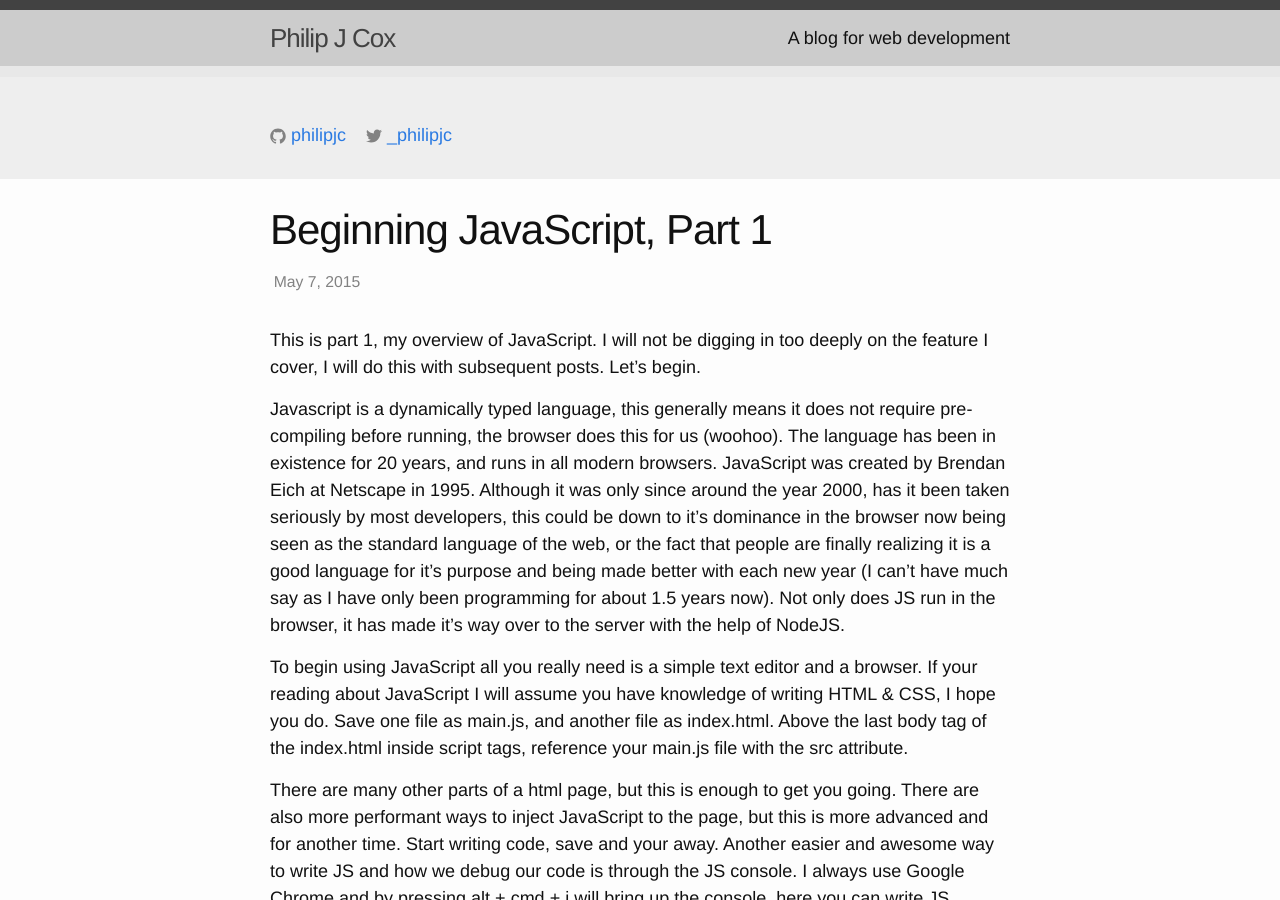
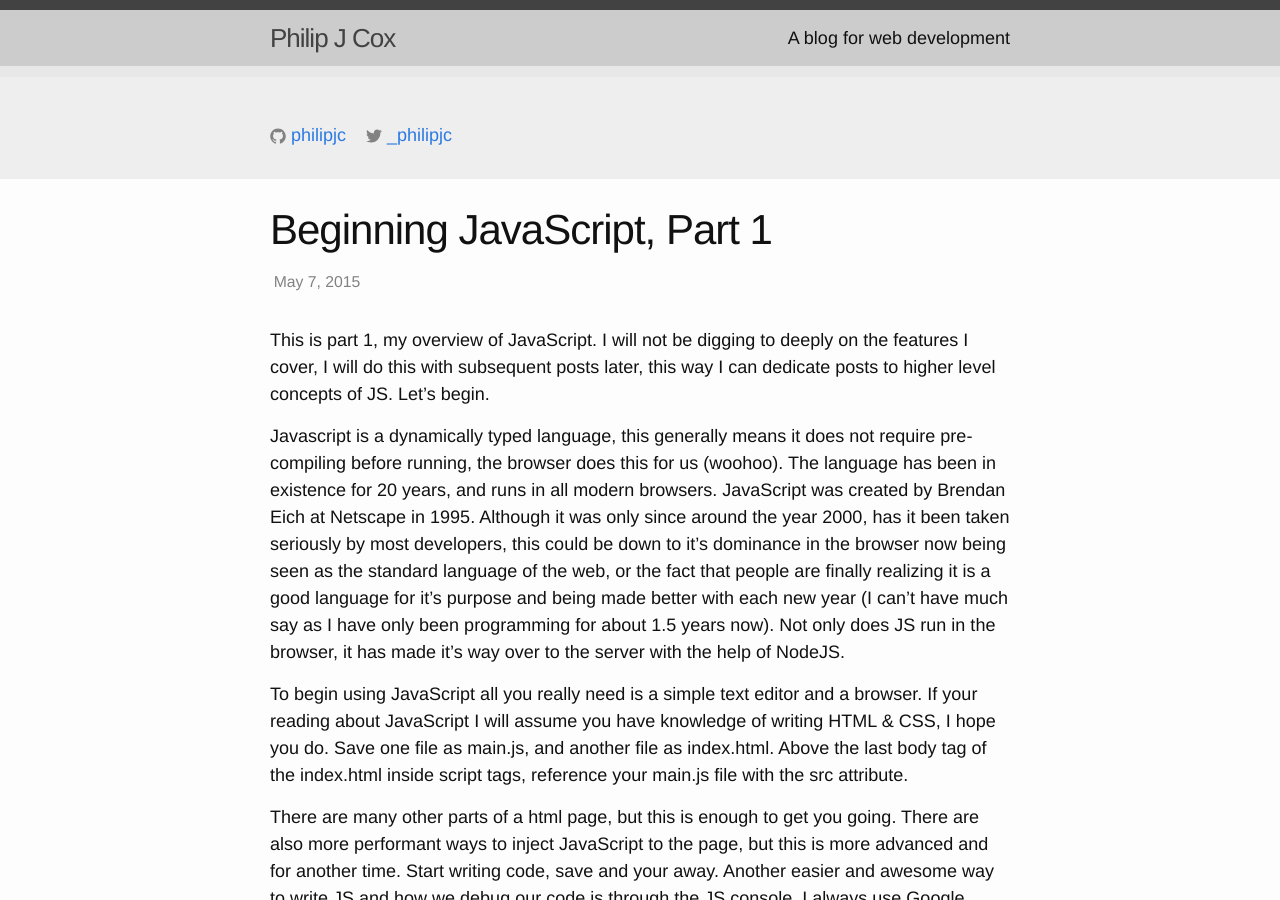
Before and after one commit to philipjc/old_philipjc, a Jekyll site: the page built from _posts/2015-05-07-JavaScript-Part-1.markdown, in a window 1280 px wide and 900 px high. Built offline with Jekyll 4.4.1, drawn with Linux system fonts in a browser that asks for light colours; comment, search, counter and statistics services are not loaded.

Commit message:
Spelling

```diff
--- a/_posts/2015-05-07-JavaScript-Part-1.markdown
+++ b/_posts/2015-05-07-JavaScript-Part-1.markdown
@@ -4,7 +4,7 @@ title:  "Beginning JavaScript, Part 1"
 date:   2015-05-07 21:02:03
 categories: Posts 2
 ---
-This is part 1, my overview of JavaScript. I will not be digging in too deeply on the feature I cover, I will do this with subsequent posts. Let's begin.
+This is part 1, my overview of JavaScript. I will not be digging to deeply on the features I cover, I will do this with subsequent posts later, this way I can dedicate posts to higher level concepts of JS. Let's begin.
 
 Javascript is a dynamically typed language, this generally means it does not require pre-compiling before running, the browser does this for us (woohoo). The language has been in existence for 20 years, and runs in all modern browsers. JavaScript was created by Brendan Eich at Netscape in 1995. Although it was only since around the year 2000, has it been taken seriously by most developers, this could be down to it's dominance in the browser now being seen as the standard language of the web, or the fact that people are finally realizing it is a good language for it's purpose and being made better with each new year (I can't have much say as I have only been programming for about 1.5 years now). Not only does JS run in the browser, it has made it's way over to the server with the help of NodeJS.
 
```
